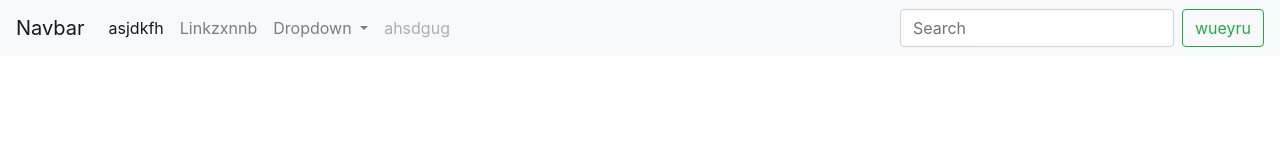
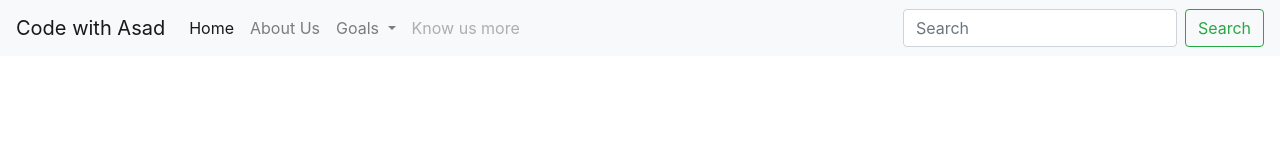
Before and after one commit to AsadullahSamo/Repository, a plain HTML site: page index.html in a window 1280 px wide. Drawn offline with nearby package versions, Linux system fonts and the light colour scheme.

Commit message:
Fixed the structure

```diff
--- a/index.html
+++ b/index.html
@@ -12,7 +12,7 @@
   </head>
   <body>
     <nav class="navbar navbar-expand-lg navbar-light bg-light">
-        <a class="navbar-brand" href="#">Navbar</a>
+        <a class="navbar-brand" href="#">Code with Asad</a>
         <button class="navbar-toggler" type="button" data-toggle="collapse" data-target="#navbarSupportedContent" aria-controls="navbarSupportedContent" aria-expanded="false" aria-label="Toggle navigation">
           <span class="navbar-toggler-icon"></span>
         </button>
@@ -20,29 +20,29 @@
         <div class="collapse navbar-collapse" id="navbarSupportedContent">
           <ul class="navbar-nav mr-auto">
             <li class="nav-item active">
-              <a class="nav-link" href="#">asjdkfh <span class="sr-only">(current)</span></a>
+              <a class="nav-link" href="#">Home <span class="sr-only">(current)</span></a>
             </li>
             <li class="nav-item">
-              <a class="nav-link" href="#">Linkzxnnb</a>
+              <a class="nav-link" href="#">About Us</a>
             </li>
             <li class="nav-item dropdown">
               <a class="nav-link dropdown-toggle" href="#" id="navbarDropdown" role="button" data-toggle="dropdown" aria-haspopup="true" aria-expanded="false">
-                Dropdown
+                Goals
               </a>
               <div class="dropdown-menu" aria-labelledby="navbarDropdown">
-                <a class="dropdown-item" href="#">Action</a>
-                <a class="dropdown-item" href="#">Another action</a>
+                <a class="dropdown-item" href="#">Our Goals</a>
+                <a class="dropdown-item" href="#">Read about our goals</a>
                 <div class="dropdown-divider"></div>
                 <a class="dropdown-item" href="#">Something else here</a>
               </div>
             </li>
             <li class="nav-item">
-              <a class="nav-link disabled" href="#" tabindex="-1" aria-disabled="true">ahsdgug</a>
+              <a class="nav-link disabled" href="#" tabindex="-1" aria-disabled="true">Know us more</a>
             </li>
           </ul>
           <form class="form-inline my-2 my-lg-0">
             <input class="form-control mr-sm-2" type="search" placeholder="Search" aria-label="Search">
-            <button class="btn btn-outline-success my-2 my-sm-0" type="submit">wueyru</button>
+            <button class="btn btn-outline-success my-2 my-sm-0" type="submit">Search</button>
           </form>
         </div>
       </nav>
```
